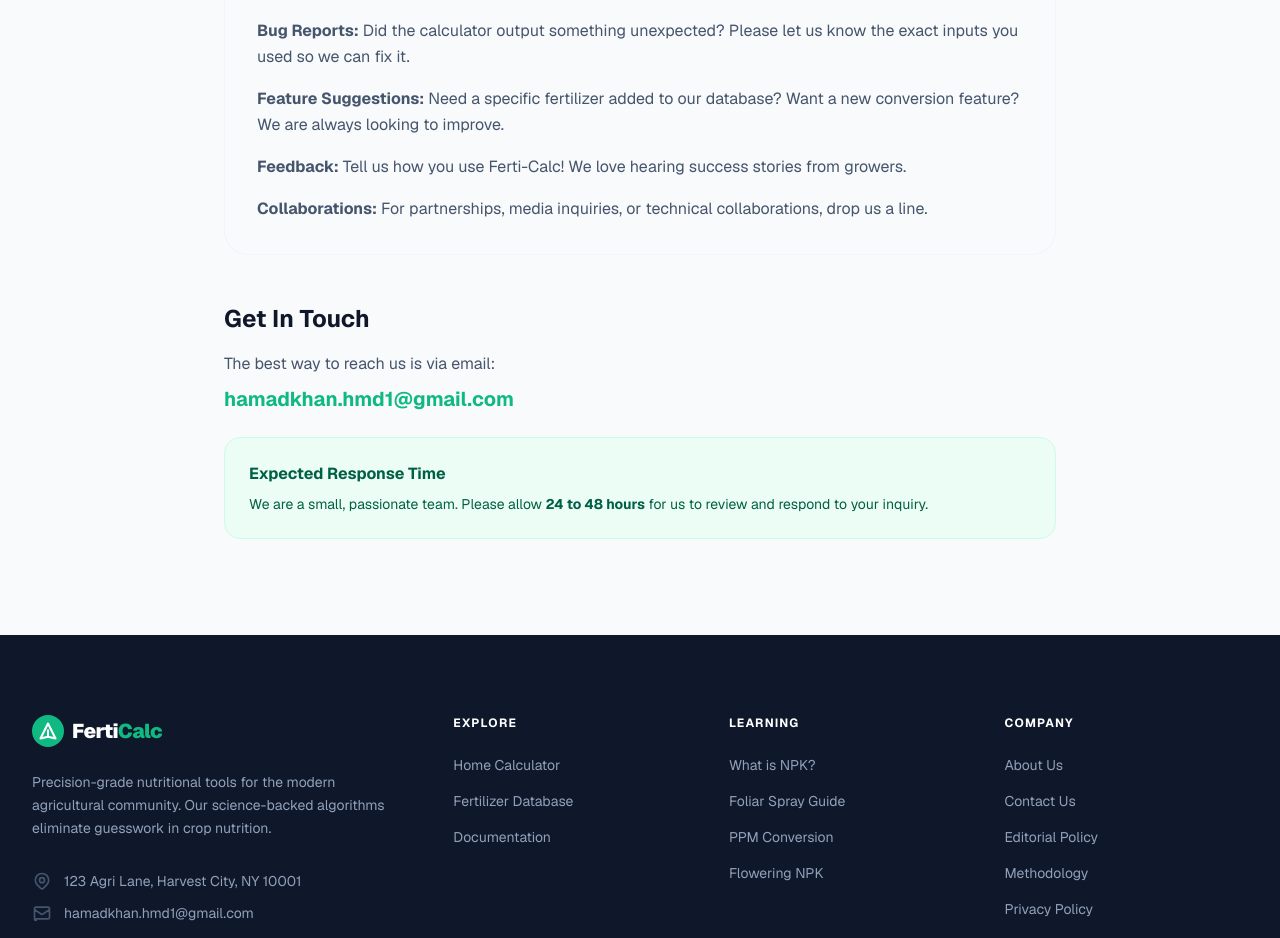
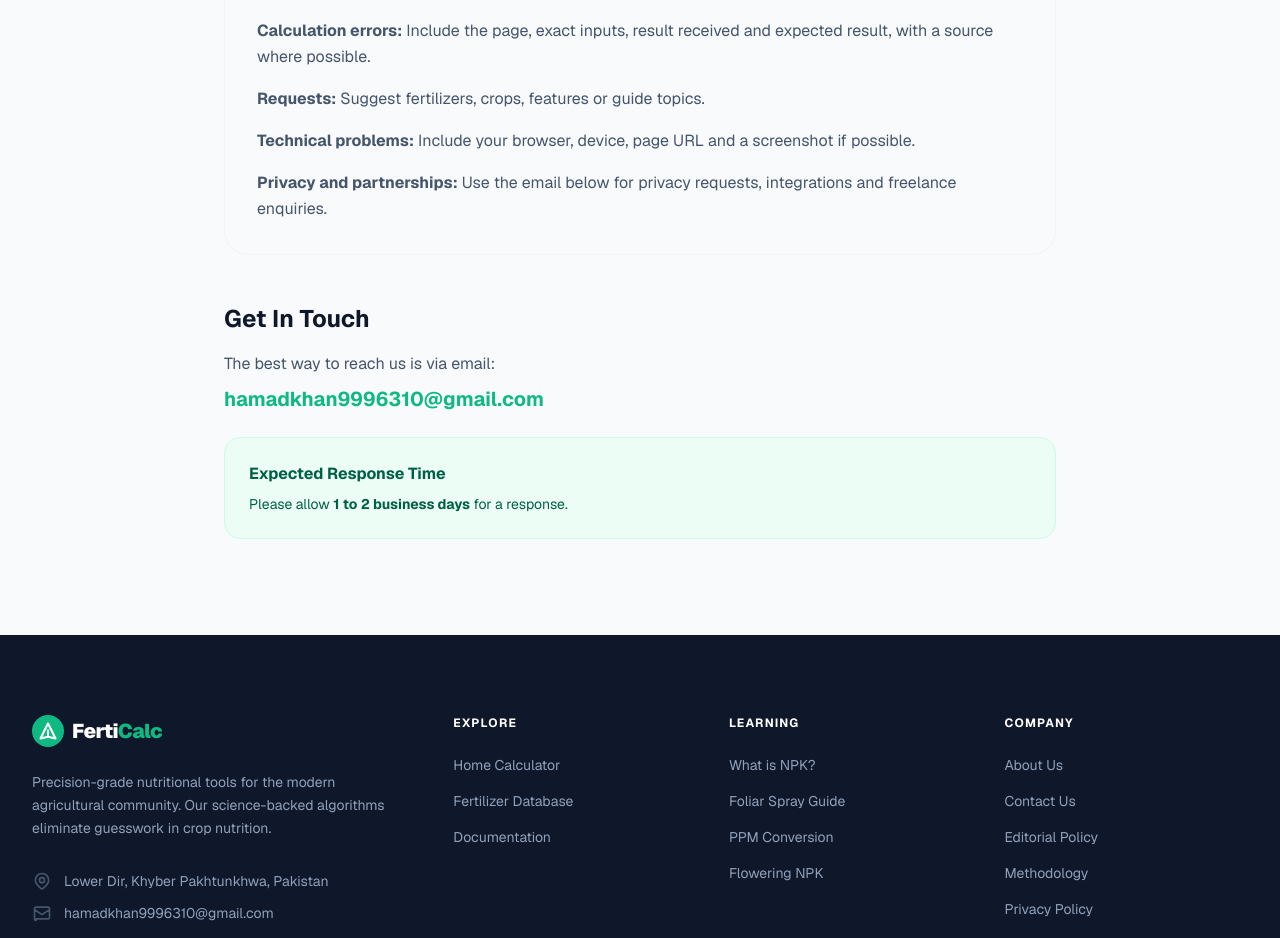
Before and after one commit to Hamad-khan813/Fertilizer-NPK-calculator, a Next.js app: page /contact in a window 1280 px wide. Shown: the part 469-1407 px from the top of the page. Built offline with nearby package versions, Linux system fonts and the light colour scheme; no server answers.

Commit message:
Legal pages Updates

```diff
--- a/app/components/Footer.tsx
+++ b/app/components/Footer.tsx
@@ -22,11 +22,11 @@ export default function Footer() {
             <address className="not-italic text-sm space-y-3">
               <p className="flex items-start gap-3">
                 <svg className="w-5 h-5 text-slate-600 shrink-0" fill="none" stroke="currentColor" viewBox="0 0 24 24"><path strokeLinecap="round" strokeLinejoin="round" strokeWidth={2} d="M17.657 16.657L13.414 20.9a1.998 1.998 0 01-2.827 0l-4.244-4.243a8 8 0 1111.314 0z" /><path strokeLinecap="round" strokeLinejoin="round" strokeWidth={2} d="M15 11a3 3 0 11-6 0 3 3 0 016 0z" /></svg>
-                <span>123 Agri Lane, Harvest City, NY 10001</span>
+                <span>Lower Dir, Khyber Pakhtunkhwa, Pakistan</span>
               </p>
               <p className="flex items-center gap-3">
                 <svg className="w-5 h-5 text-slate-600 shrink-0" fill="none" stroke="currentColor" viewBox="0 0 24 24"><path strokeLinecap="round" strokeLinejoin="round" strokeWidth={2} d="M3 8l7.89 5.26a2 2 0 002.22 0L21 8M5 19h14a2 2 0 002-2V7a2 2 0 00-2-2H5a2 2 0 00-2 2v12a2 2 0 002 2z" /></svg>
-                <a href="mailto:hamadkhan.hmd1@gmail.com" className="hover:text-primary transition-colors">hamadkhan.hmd1@gmail.com</a>
+                <a href="mailto:hamadkhan9996310@gmail.com" className="hover:text-primary transition-colors">hamadkhan9996310@gmail.com</a>
               </p>
             </address>
           </div>
--- a/app/components/HomePage.tsx
+++ b/app/components/HomePage.tsx
@@ -171,7 +171,7 @@ export default function Home({ initialUseCase = 'general', cropType, unit }: Hom
               </li>
               <li className="flex items-start gap-3 text-slate-700 font-medium">
                 <span className="text-primary font-bold">04.</span>
-                <p>Access is fully open-source and free, ensuring high-density agronomical math is democratized for all growers.</p>
+                <p>Access is free, ensuring practical agronomical math is available to all growers.</p>
               </li>
             </ul>
           </div>
@@ -797,7 +797,7 @@ export default function Home({ initialUseCase = 'general', cropType, unit }: Hom
       <section className="py-20 bg-primary text-white text-center">
         <div className="max-w-4xl mx-auto px-4">
           <h3 id="cta" className="text-4xl font-bold mb-6">Ready to Optimize Your Yield?</h3>
-          <p className="text-xl text-emerald-50 mb-10">Join 2,000+ growers using FertiCalc for professional-grade nutrient planning.</p>
+          <p className="text-xl text-emerald-50 mb-10">Use FertiCalc for professional-grade nutrient planning.</p>
           <div className="mb-8">
             <time dateTime="2026-05-17" className="text-xs text-primary-20 opacity-80 bg-white/10 px-3 py-1 rounded-full">
               Last Updated: May 17, 2026
--- a/app/components/JsonLd.tsx
+++ b/app/components/JsonLd.tsx
@@ -26,18 +26,15 @@ export default function JsonLd() {
         'description': 'FertiCalc is a premier provider of precision agriculture tools and nutrient management solutions, empowering growers worldwide with data-driven fertilizer calculation technology.',
         'contactPoint': {
           '@type': 'ContactPoint',
-          'telephone': '+1-555-0199',
           'contactType': 'customer service',
           'areaServed': 'Global',
           'availableLanguage': ['English']
         },
         'address': {
           '@type': 'PostalAddress',
-          'streetAddress': '123 Agri Lane',
-          'addressLocality': 'Harvest City',
-          'addressRegion': 'NY',
-          'postalCode': '10001',
-          'addressCountry': 'US'
+          'addressLocality': 'Lower Dir',
+          'addressRegion': 'Khyber Pakhtunkhwa',
+          'addressCountry': 'PK'
         },
         'sameAs': [
           'https://en.wikipedia.org/wiki/Fertilizer',
--- a/app/contact/page.tsx
+++ b/app/contact/page.tsx
@@ -12,7 +12,7 @@ export default function ContactPage() {
         <h1 className="text-4xl sm:text-5xl font-black text-slate-900 tracking-tight mb-6">Contact Us</h1>
         <p className="text-slate-500 text-sm font-semibold uppercase tracking-wider mb-6">Last Updated: May 17, 2026</p>
         <p className="text-xl text-slate-600 leading-relaxed">
-          We'd love to hear from you. Whether you have a question, spotted a bug, or want to collaborate, our team is here to help.
+          FertiCalc is independently maintained by Hamad Khan. Messages go directly to the developer behind the tool.
         </p>
       </div>
 
@@ -20,10 +20,10 @@ export default function ContactPage() {
         <section className="bg-slate-50 p-8 rounded-3xl border border-slate-100">
           <h2 className="text-2xl font-bold text-slate-900 mb-4">How Can We Help?</h2>
           <div className="text-slate-600 space-y-4 leading-relaxed">
-            <p><strong>Bug Reports:</strong> Did the calculator output something unexpected? Please let us know the exact inputs you used so we can fix it.</p>
-            <p><strong>Feature Suggestions:</strong> Need a specific fertilizer added to our database? Want a new conversion feature? We are always looking to improve.</p>
-            <p><strong>Feedback:</strong> Tell us how you use Ferti-Calc! We love hearing success stories from growers.</p>
-            <p><strong>Collaborations:</strong> For partnerships, media inquiries, or technical collaborations, drop us a line.</p>
+            <p><strong>Calculation errors:</strong> Include the page, exact inputs, result received and expected result, with a source where possible.</p>
+            <p><strong>Requests:</strong> Suggest fertilizers, crops, features or guide topics.</p>
+            <p><strong>Technical problems:</strong> Include your browser, device, page URL and a screenshot if possible.</p>
+            <p><strong>Privacy and partnerships:</strong> Use the email below for privacy requests, integrations and freelance enquiries.</p>
           </div>
         </section>
 
@@ -32,12 +32,12 @@ export default function ContactPage() {
           <div className="text-slate-600 leading-relaxed mb-6">
             <p>The best way to reach us is via email:</p>
             <p className="text-xl font-bold text-primary mt-2">
-              <a href="mailto:hamadkhan.hmd1@gmail.com" className="hover:underline">hamadkhan.hmd1@gmail.com</a>
+              <a href="mailto:hamadkhan9996310@gmail.com" className="hover:underline">hamadkhan9996310@gmail.com</a>
             </p>
           </div>
           <div className="bg-emerald-50 text-emerald-800 p-6 rounded-2xl border border-emerald-100">
             <h3 className="font-bold mb-2">Expected Response Time</h3>
-            <p className="text-sm">We are a small, passionate team. Please allow <strong>24 to 48 hours</strong> for us to review and respond to your inquiry.</p>
+            <p className="text-sm">Please allow <strong>1 to 2 business days</strong> for a response.</p>
           </div>
         </section>
       </div>
--- a/app/privacy/page.tsx
+++ b/app/privacy/page.tsx
@@ -10,35 +10,35 @@ export default function PrivacyPolicyPage() {
     <div className="max-w-4xl mx-auto px-4 sm:px-6 lg:px-8 py-16 sm:py-24">
       <div className="mb-12">
         <h1 className="text-4xl sm:text-5xl font-black text-slate-900 tracking-tight mb-6">Privacy Policy</h1>
-        <p className="text-slate-500 text-sm font-semibold uppercase tracking-wider mb-6">Last Updated: May 17, 2026</p>
+        <p className="text-slate-500 text-sm font-semibold uppercase tracking-wider mb-6">Effective date: September 21, 2026 · Last updated: September 21, 2026</p>
       </div>
 
       <div className="space-y-10 text-slate-600 leading-relaxed">
         <section>
           <h2 className="text-2xl font-bold text-slate-900 mb-4">1. Information We Collect (Or Don't Collect)</h2>
           <p>
-            Ferti-Calc is designed to respect your privacy. You can use our calculator without creating an account or providing any personally identifiable information (PII). We do not collect names, email addresses, or phone numbers unless you voluntarily contact our support team.
+            FertiCalc is a free agricultural calculation tool operated by Hamad Khan from Lower Dir, Khyber Pakhtunkhwa, Pakistan. You do not need an account to use it, and we collect as little information as the Site can function on.
           </p>
         </section>
 
         <section>
           <h2 className="text-2xl font-bold text-slate-900 mb-4">2. Cookies and Analytics</h2>
           <p>
-            We use minimal cookies necessary for the functionality of the site. We also use standard web analytics (such as Google Analytics) to understand how visitors interact with our website. These tools collect anonymized data, including browser type, geographic region, and pages visited, to help us improve user experience.
+            We use essential cookies, Google Analytics through Google Tag Manager, local storage for your unit preference, and advertising cookies where advertising is served. You can block cookies in your browser; analytics and advertising cookies are not required for the calculator.
           </p>
         </section>
 
         <section>
           <h2 className="text-2xl font-bold text-slate-900 mb-4">3. Third-Party Services</h2>
           <p>
-            Our website is hosted on Vercel, which may collect standard server logs (IP addresses) for security and performance routing. We do not sell, trade, or otherwise transfer your data to outside parties for marketing purposes.
+            Vercel provides hosting and content delivery. Google Analytics measures aggregate traffic and usage. These providers may process server logs, cookies, device data, browsing data and request metadata under their own privacy policies. We do not sell personal information.
           </p>
         </section>
 
         <section>
           <h2 className="text-2xl font-bold text-slate-900 mb-4">4. Data Security</h2>
           <p>
-            We implement standard security measures, including SSL encryption (HTTPS), to maintain the safety of your connection to our servers. Because we do not store personal profiles or payment information, your risk profile when using Ferti-Calc is exceptionally low.
+            We use HTTPS and reputable infrastructure, but no internet transmission or storage method is completely secure. Please do not send sensitive personal or financial information by email.
           </p>
         </section>
 
@@ -59,8 +59,7 @@ export default function PrivacyPolicyPage() {
         <section>
           <h2 className="text-2xl font-bold text-slate-900 mb-4">7. Contact Details</h2>
           <p>
-            If there are any questions regarding this privacy policy, you may contact us at: <br />
-            <strong>Email:</strong> <a href="mailto:hamadkhan.hmd1@gmail.com" className="text-primary hover:underline">hamadkhan.hmd1@gmail.com</a>
+            For access, correction, deletion, objection, portability or privacy questions, email <a href="mailto:hamadkhan9996310@gmail.com" className="text-primary hover:underline">hamadkhan9996310@gmail.com</a> with “Privacy Request” in the subject line. We normally respond within 30 days.
           </p>
         </section>
       </div>
```
Also changed, not shown: app/about/page.tsx (+6 -6 lines), app/terms/page.tsx (+4 -4 lines).
